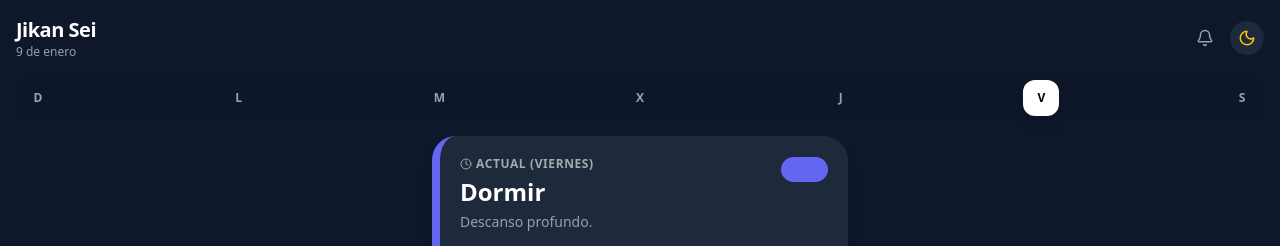
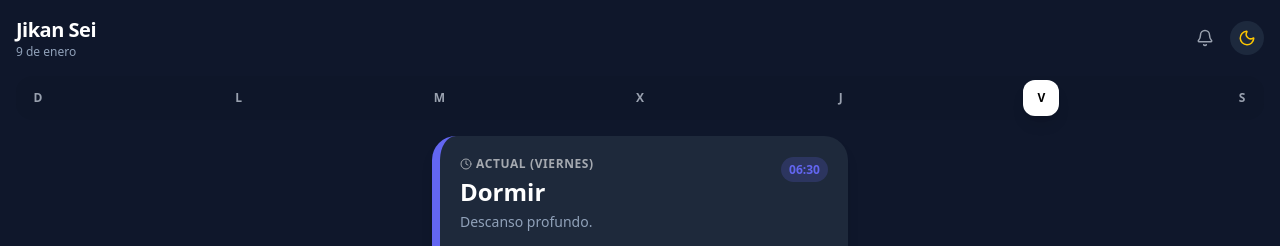
Before and after one commit to Harold-ESC/Jikan-Sei, a React (Vite) app: page / in a window 1280 px wide. Shown: the top 246 px of the page. Built offline with nearby package versions, Linux system fonts and the light colour scheme.

Commit message:
Documentación y mejoras de accesibilidad en ActivityCard

```diff
--- a/src/components/ActivityCard.jsx
+++ b/src/components/ActivityCard.jsx
@@ -1,31 +1,115 @@
+/**
+ * ActivityCard Component
+ *
+ * Tarjeta visual que muestra la actividad actual en curso, incluyendo detalles,
+ * progreso temporal y acciones de interacción. Diseñada con efectos visuales
+ * y transiciones para destacar la actividad activa.
+ *
+ */
+
 import React from 'react';
 import { Clock } from 'lucide-react';
 
 export function ActivityCard({ activity, dayName, isDarkMode, timeRemaining, onClick }) {
+
+  if (!activity) return null;// Manejo de ausencia de actividad
+
+// ESTILOS DINÁMICOS
+  const cardStyle = {
+    backgroundColor: isDarkMode ? '#1e293b' : 'white',
+    borderLeftColor: activity.color
+  }; // Estilos dinámicos para la tarjeta principal
+
+  const timeBadgeStyle = {
+    backgroundColor: `${activity.color}33`, // 20% de opacidad (hex 33)
+    color: activity.color
+  }; // Estilos dinámicos para la etiqueta de hora de finalización
+
+  const progressBarStyle = {
+    width: '60%', // Valor por defecto - idealmente vendría de props
+    backgroundColor: activity.color
+  }; // Estilos dinámicos para la barra de progreso
+
+// RENDERIZADO
   return (
     <div
-      className={`w-full mb-6 p-5 rounded-3xl shadow-lg transition-all cursor-pointer transform hover:scale-[1.02] border-l-8 relative overflow-hidden group`}
-      style={{ backgroundColor: isDarkMode ? '#1e293b' : 'white', borderLeftColor: activity.color }}
+      className={`
+        w-full mb-6 p-5 rounded-3xl shadow-lg
+        transition-all cursor-pointer
+        transform hover:scale-[1.02]
+        border-l-8 relative overflow-hidden
+        group
+      `}
+      style={cardStyle}
       onClick={onClick}
+      role="button"
+      tabIndex={0}
+      aria-label={`Ver detalles de ${activity.label}`}
+      onKeyDown={(e) => e.key === 'Enter' && onClick()}
     >
+      {/* CONTENIDO PRINCIPAL */}
       <div className="flex justify-between items-start z-10 relative">
-        <div>
+
+        {/* INFORMACIÓN DE LA ACTIVIDAD */}
+        <div className="flex-1">
+          {/* Encabezado con día y hora */}
           <span className="text-xs font-bold uppercase tracking-wider opacity-60 flex items-center gap-1 mb-1">
-            <Clock size={12} /> Actual ({dayName})
+            <Clock size={12} aria-hidden="true" />
+            Actual ({dayName})
           </span>
-          <h2 className="text-2xl font-bold mb-1">{activity.label}</h2>
-          <p className={`text-sm ${isDarkMode ? 'text-slate-400' : 'text-slate-500'} line-clamp-1`}>{activity.description}</p>
+
+          {/* Título principal */}
+          <h2 className="text-2xl font-bold mb-1">
+            {activity.label}
+          </h2>
+
+          {/* Descripción */}
+          <p className={`
+            text-sm
+            ${isDarkMode ? 'text-slate-400' : 'text-slate-500'}
+            line-clamp-1
+          `}>
+            {activity.description}
+          </p>
         </div>
-        <div className="text-right">
-          <span className="text-xs font-bold px-2 py-1 rounded-full bg-opacity-20" style={{ backgroundColor: activity.color, color: activity.color }}>{activity.end}</span>
+
+        {/* HORA DE FINALIZACIÓN */}
+        <div className="text-right ml-4">
+          <span
+            className="text-xs font-bold px-2 py-1 rounded-full bg-opacity-20"
+            style={timeBadgeStyle}
+            aria-label={`Finaliza a las ${activity.end}`}
+          >
+            {activity.end}
+          </span>
         </div>
       </div>
 
+      {/* BARRA DE PROGRESO TEMPORAL */}
       <div className="mt-4 flex items-center gap-2">
-        <div className="h-1.5 flex-1 bg-gray-200 rounded-full overflow-hidden dark:bg-slate-700">
-          <div className="h-full rounded-full animate-pulse" style={{ width: '60%', backgroundColor: activity.color }} />
+        {/* Contenedor de la barra */}
+        <div
+          className="h-1.5 flex-1 bg-gray-200 rounded-full overflow-hidden dark:bg-slate-700"
+          role="progressbar"
+          aria-valuenow={60}
+          aria-valuemin="0"
+          aria-valuemax="100"
+          aria-label="Progreso de la actividad"
+        >
+          {/* Barra de progreso animada */}
+          <div
+            className="h-full rounded-full animate-pulse"
+            style={progressBarStyle}
+          />
         </div>
-        <span className="text-xs font-mono font-medium opacity-80 whitespace-nowrap">{timeRemaining}</span>
+
+        {/* Tiempo restante */}
+        <span
+          className="text-xs font-mono font-medium opacity-80 whitespace-nowrap"
+          aria-label={`Tiempo restante: ${timeRemaining}`}
+        >
+          {timeRemaining}
+        </span>
       </div>
     </div>
   );
```
